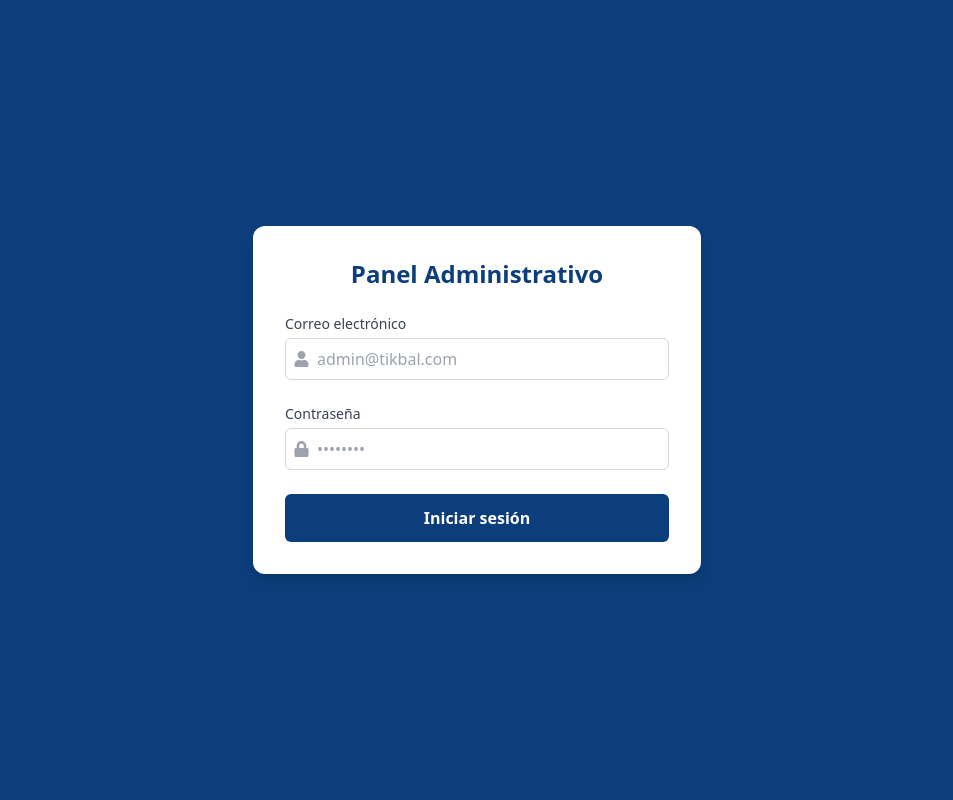
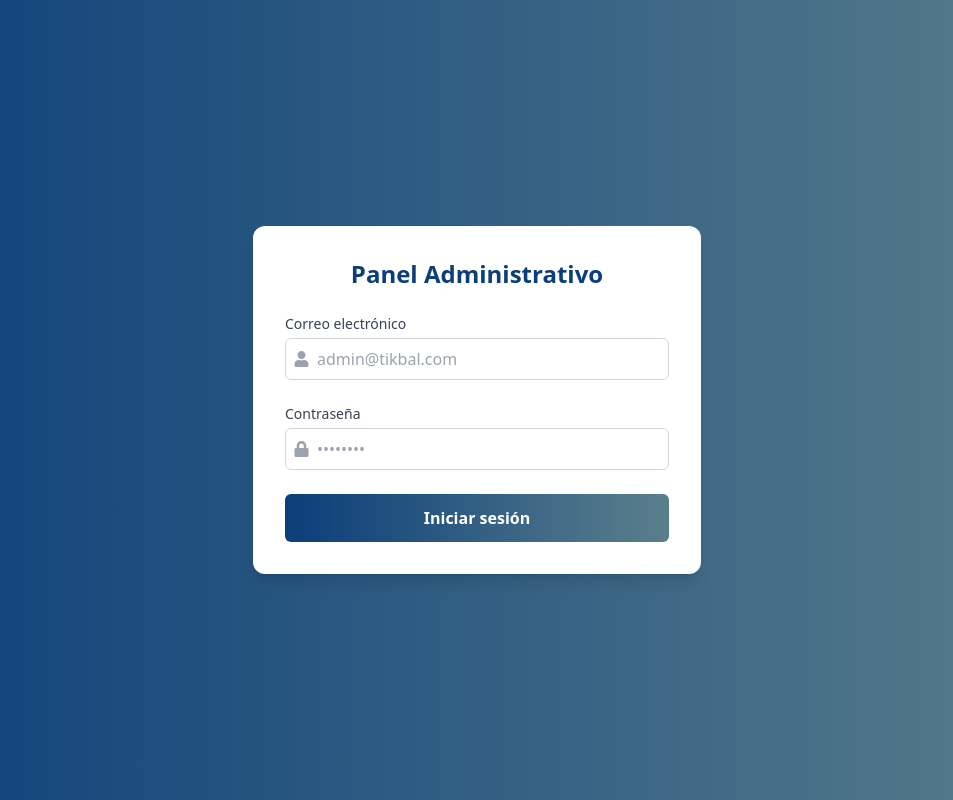
Before and after one commit to V1nic1o/panel-admin-tikbal, a React (Vite) app: page /login in a window 1280 px wide. Shown: the whole page, without its empty margins (163-1116 px from the left). Built offline with nearby package versions, Linux system fonts and the light colour scheme.

Commit message:
cambio de color login

```diff
--- a/src/pages/Auth/Login.jsx
+++ b/src/pages/Auth/Login.jsx
@@ -18,8 +18,8 @@ export default function Login() {
     setError('');
     try {
       const res = await api.post('/auth/login', {
-      correo: form.email, // ✅ corregido
-      password: form.password
+        correo: form.email,
+        password: form.password,
       });
 
       const token = res.data.token;
@@ -33,9 +33,11 @@ export default function Login() {
   };
 
   return (
-    <div className="min-h-screen flex items-center justify-center bg-primary px-4">
+    <div className="min-h-screen flex items-center justify-center bg-gradient-to-r from-[#0b3e7a] to-[#5a7f8c] px-4">
       <div className="bg-white rounded-xl shadow-lg p-8 w-full max-w-md">
-        <h2 className="text-2xl font-bold text-center text-primary mb-6">Panel Administrativo</h2>
+        <h2 className="text-2xl font-bold text-center text-primary mb-6">
+          Panel Administrativo
+        </h2>
 
         {error && (
           <div className="bg-red-100 text-red-700 px-4 py-2 rounded mb-4 text-sm text-center">
@@ -45,7 +47,9 @@ export default function Login() {
 
         <form onSubmit={handleSubmit} className="space-y-6">
           <div>
-            <label className="block mb-1 text-sm font-medium text-gray-700">Correo electrónico</label>
+            <label className="block mb-1 text-sm font-medium text-gray-700">
+              Correo electrónico
+            </label>
             <div className="flex items-center border border-gray-300 rounded-md p-2">
               <FaUser className="text-gray-400 mr-2" />
               <input
@@ -61,7 +65,9 @@ export default function Login() {
           </div>
 
           <div>
-            <label className="block mb-1 text-sm font-medium text-gray-700">Contraseña</label>
+            <label className="block mb-1 text-sm font-medium text-gray-700">
+              Contraseña
+            </label>
             <div className="flex items-center border border-gray-300 rounded-md p-2">
               <FaLock className="text-gray-400 mr-2" />
               <input
@@ -78,7 +84,7 @@ export default function Login() {
 
           <button
             type="submit"
-            className="w-full bg-primary text-white py-3 rounded-md font-semibold hover:opacity-90 transition"
+            className="w-full bg-gradient-to-r from-[#0b3e7a] to-[#5a7f8c] text-white py-3 rounded-md font-semibold hover:opacity-90 transition"
           >
             Iniciar sesión
           </button>
```
Lines whose indentation alone changed are shown as unchanged.
